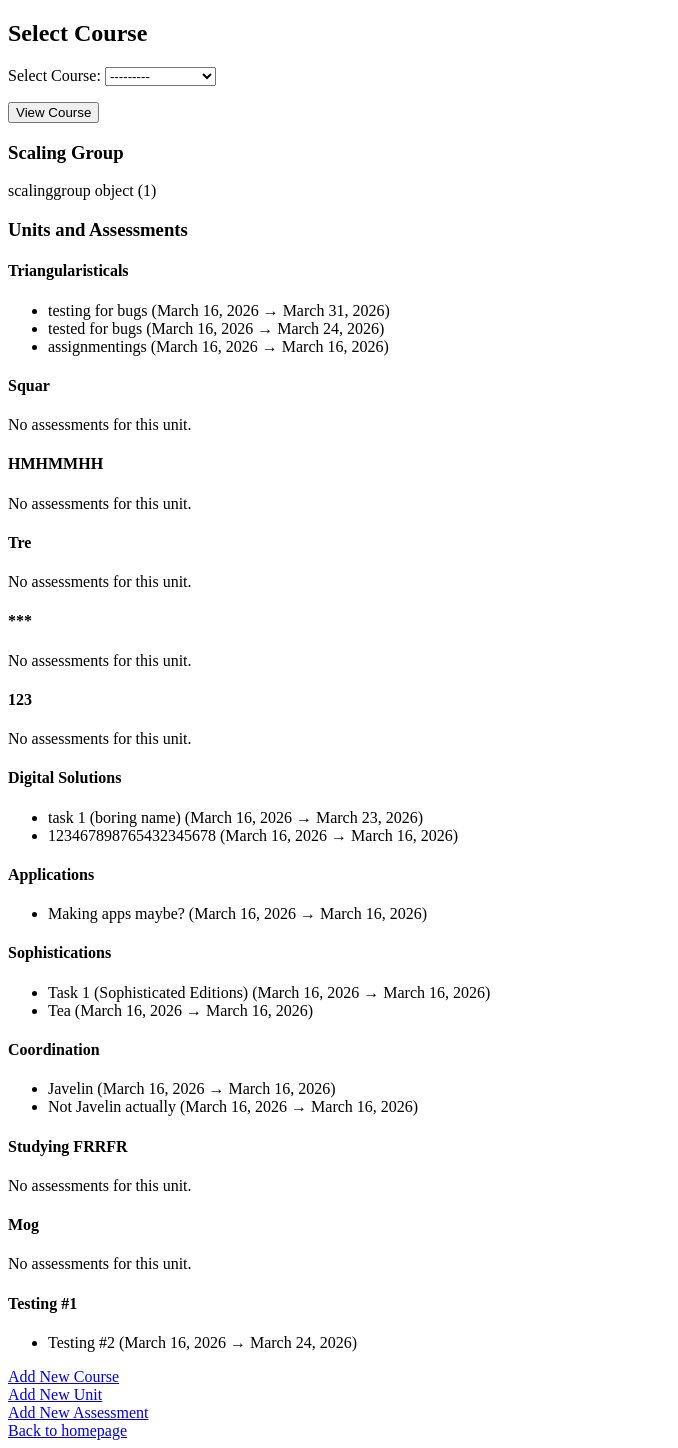
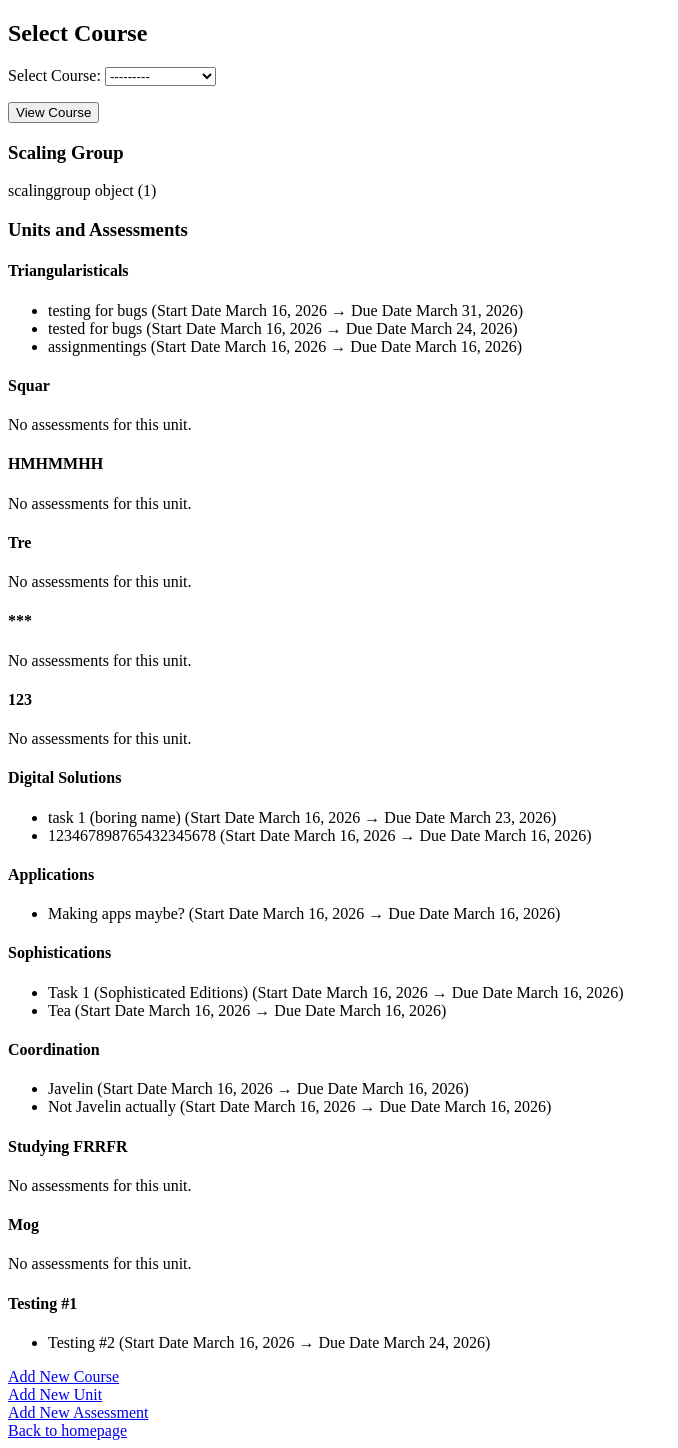
Before and after one commit to zm0008/UnitOutlineDjango, a Django app: template UnitOutlineDjango/MyApp/templates/MyApp/course.html in a window 1280 px wide. Shown: the whole page, without its empty margins (0-678 px from the left). Run offline with Django 3.2, Linux system fonts and the light colour scheme; the template is opened without the code that fills it: values that come from a table or form of the project are taken from there, others are empty; data comes from the database, SQL or seed files in the repository.

Commit message:
Made course viewer dates clearer

```diff
--- a/UnitOutlineDjango/MyApp/templates/MyApp/course.html
+++ b/UnitOutlineDjango/MyApp/templates/MyApp/course.html
@@ -25,7 +25,7 @@
     {% if u.assessment_set.all %}
     <ul>
         {% for a in u.assessment_set.all %}
-        <li>{{ a.Name }} ({{ a.StartDate }} → {{ a.DueDate }})</li>
+        <li>{{ a.Name }} (Start Date {{ a.StartDate }} → Due Date {{ a.DueDate }})</li>
         {% endfor %}
     </ul>
     {% else %}
```
